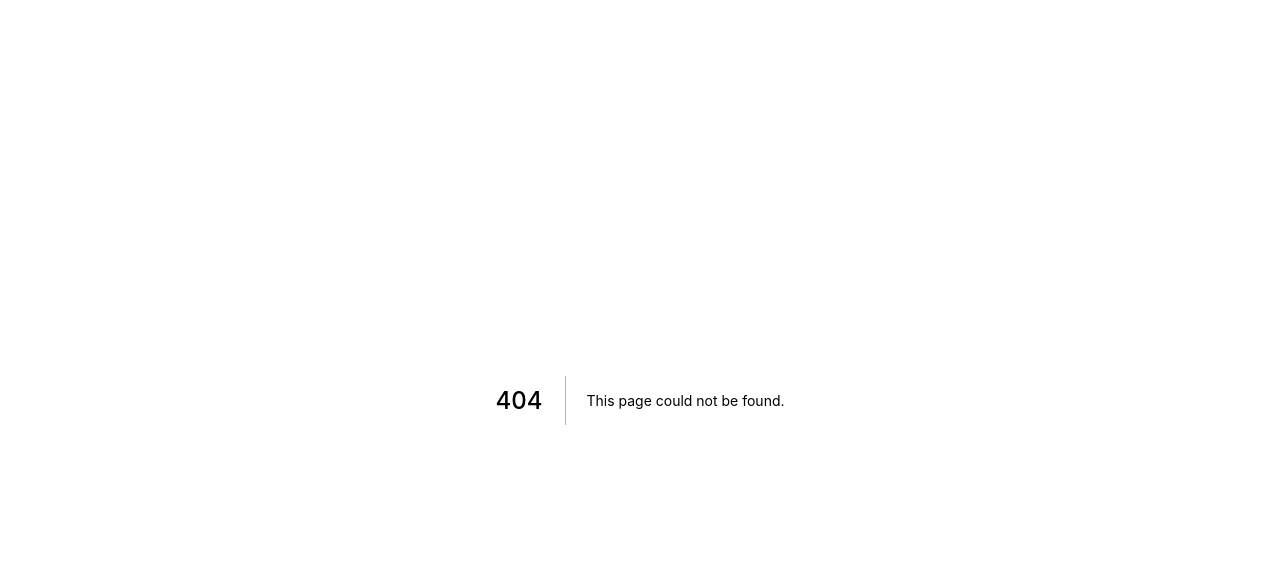
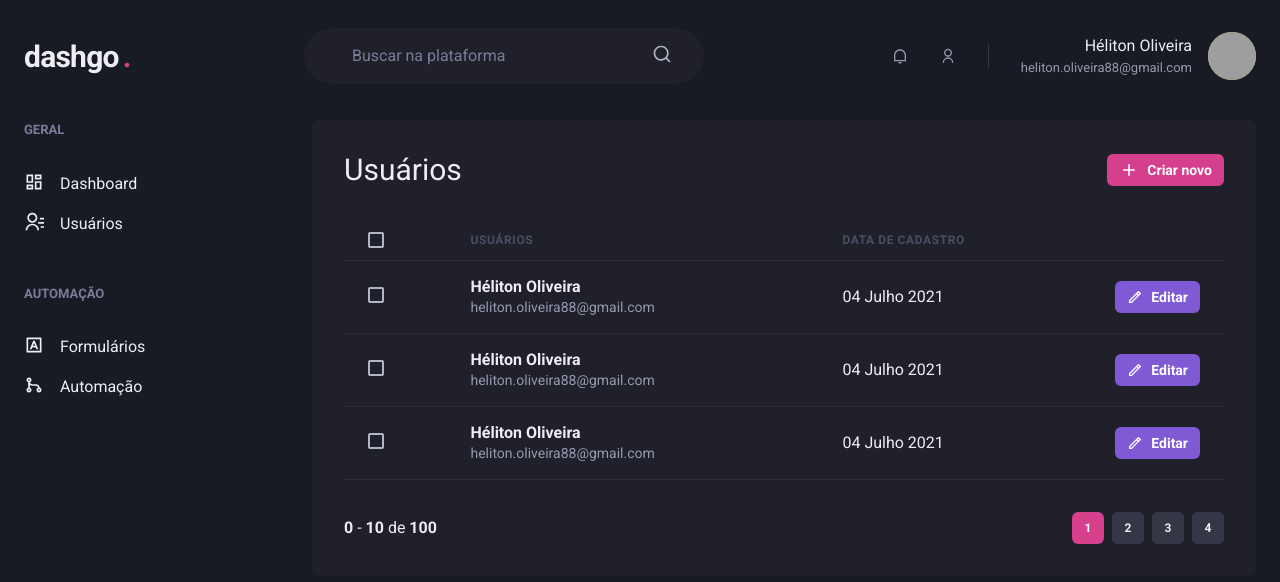
Before and after one commit to helitonoliveiraa/ignite-dashgo, a Next.js app: page /users in a window 1280 px wide. Before the commit this address had no page. Shown: the top 582 px of the page. Built offline with nearby package versions, Linux system fonts and the light colour scheme; grey boxes are pictures that could not be loaded.

Commit message:
:sparkles: feat: create page to list users

```diff
--- /dev/null
+++ b/src/pages/users/index.tsx
@@ -0,0 +1,134 @@
+import {
+  Box,
+  Flex,
+  Heading,
+  Button,
+  Icon,
+  Table,
+  Thead,
+  Tr,
+  Th,
+  Checkbox,
+  Tbody,
+  Td,
+  Text
+} from '@chakra-ui/react';
+import { RiAddLine, RiPencilLine } from 'react-icons/ri';
+
+import { Header } from '../../components/Header';
+import { Pagination } from '../../components/Pagination';
+import { Sidebar } from '../../components/Sidebar';
+
+export default function UserList() {
+  return (
+    <Box>
+      <Header />
+
+      <Flex w="100%" my="6" maxWidth={1480} mx="auto" px="6">
+        <Sidebar />
+
+        <Box flex="1" borderRadius={8} bg="gray.800" p="8">
+          <Flex mb="8" justify="space-between" align="center">
+            <Heading size="lg" fontWeight="normal">Usuários</Heading>
+
+            <Button
+              as="a"
+              size="sm"
+              fontSize="sm"
+              colorScheme="pink"
+              leftIcon={<Icon as={RiAddLine} fontSize="20" />}
+            >
+              Criar novo
+            </Button>
+          </Flex>
+
+          <Table colorScheme="whiteAlpha">
+            <Thead>
+              <Tr px="6" color="gray.300" width="8">
+                <Th>
+                  <Checkbox colorScheme="pink" />
+                </Th>
+                <Th>usuários</Th>
+                <Th>Data de cadastro</Th>
+                <Th width="8" />
+              </Tr>
+            </Thead>
+            <Tbody>
+              <Tr>
+                <Td px="6">
+                  <Checkbox colorScheme="pink" />
+                </Td>
+                <Td>
+                  <Text fontWeight="bold">Héliton Oliveira</Text>
+                  <Text fontSize="sm" color="gray.300">heliton.oliveira88@gmail.com</Text>
+                </Td>
+                <Td>
+                  <Text>04 Julho 2021</Text>
+                </Td>
+                <Td>
+                <Button
+                  as="a"
+                  size="sm"
+                  fontSize="sm"
+                  colorScheme="purple"
+                  leftIcon={<Icon as={RiPencilLine} fontSize="16" />}
+                >
+                  Editar
+                </Button>
+                </Td>
+              </Tr>
+              <Tr>
+                <Td px="6">
+                  <Checkbox colorScheme="pink" />
+                </Td>
+                <Td>
+                  <Text fontWeight="bold">Héliton Oliveira</Text>
+                  <Text fontSize="sm" color="gray.300">heliton.oliveira88@gmail.com</Text>
+                </Td>
+                <Td>
+                  <Text>04 Julho 2021</Text>
+                </Td>
+                <Td>
+                <Button
+                  as="a"
+                  size="sm"
+                  fontSize="sm"
+                  colorScheme="purple"
+                  leftIcon={<Icon as={RiPencilLine} fontSize="16" />}
+                >
+                  Editar
+                </Button>
+                </Td>
+              </Tr>
+              <Tr>
+                <Td px="6">
+                  <Checkbox colorScheme="pink" />
+                </Td>
+                <Td>
+                  <Text fontWeight="bold">Héliton Oliveira</Text>
+                  <Text fontSize="sm" color="gray.300">heliton.oliveira88@gmail.com</Text>
+                </Td>
+                <Td>
+                  <Text>04 Julho 2021</Text>
+                </Td>
+                <Td>
+                <Button
+                  as="a"
+                  size="sm"
+                  fontSize="sm"
+                  colorScheme="purple"
+                  leftIcon={<Icon as={RiPencilLine} fontSize="16" />}
+                >
+                  Editar
+                </Button>
+                </Td>
+              </Tr>
+            </Tbody>
+          </Table>
+
+          <Pagination />
+        </Box>
+      </Flex>
+    </Box>
+  );
+}
```
